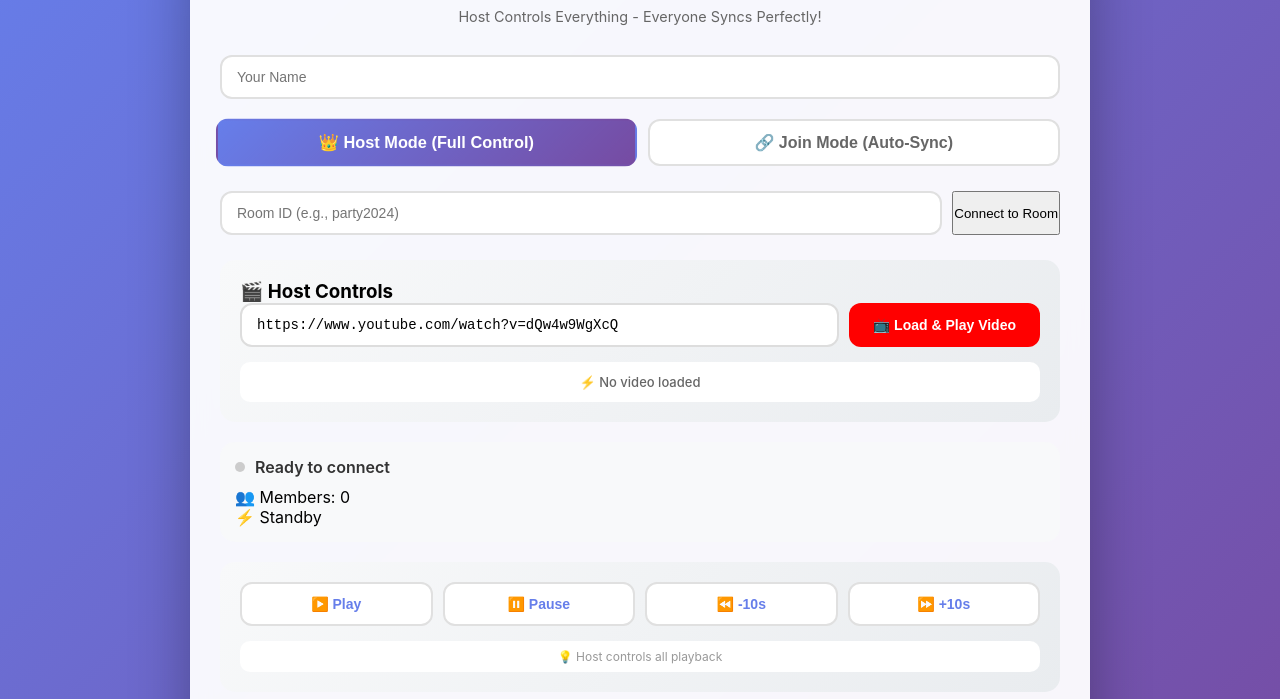
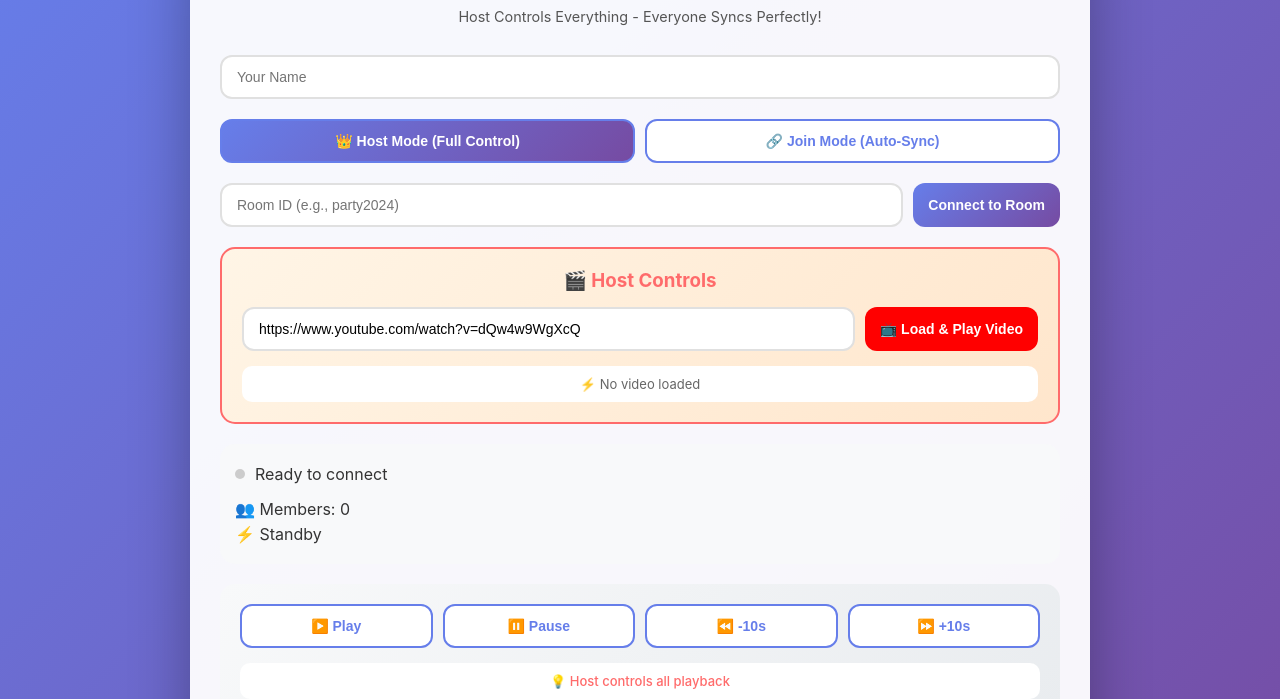
Before and after one commit to mankuudayganesh/Synwave-Music-Player, a plain HTML site: page index.html in a window 1280 px wide. Both pictures are taken after a click on the button "👑 Host Mode (Full Control)". Shown: the part 101-800 px from the top of the page. Drawn offline with Linux system fonts and the light colour scheme; no server answers.

Commit message:
Update style.css

```diff
--- a/style.css
+++ b/style.css
@@ -5,7 +5,7 @@
 }
 
 body {
-    font-family: -apple-system, BlinkMacSystemFont, 'Segoe UI', Roboto, Oxygen, Ubuntu, sans-serif;
+    font-family: -apple-system, BlinkMacSystemFont, 'Segoe UI', Roboto, sans-serif;
     background: linear-gradient(135deg, #667eea 0%, #764ba2 100%);
     min-height: 100vh;
     padding: 20px;
@@ -15,22 +15,9 @@
     max-width: 900px;
     margin: 0 auto;
     background: rgba(255, 255, 255, 0.95);
-    backdrop-filter: blur(10px);
     border-radius: 30px;
     padding: 30px;
     box-shadow: 0 20px 60px rgba(0, 0, 0, 0.3);
-    animation: fadeIn 0.5s ease;
-}
-
-@keyframes fadeIn {
-    from {
-        opacity: 0;
-        transform: translateY(20px);
-    }
-    to {
-        opacity: 1;
-        transform: translateY(0);
-    }
 }
 
 .header {
@@ -48,91 +35,64 @@
 }
 
 .header p {
-    color: #666;
+    color: #555;
     font-size: 0.9em;
 }
 
-.auth-section {
+.auth-section, .mode-section, .room-section {
     display: flex;
     gap: 10px;
     margin-bottom: 20px;
 }
 
-.auth-section input {
-    flex: 1;
-    padding: 12px 15px;
-    border: 2px solid #e0e0e0;
-    border-radius: 12px;
-    font-size: 14px;
-    transition: all 0.3s;
-}
-
-.auth-section input:focus {
-    outline: none;
-    border-color: #667eea;
-    box-shadow: 0 0 0 3px rgba(102, 126, 234, 0.1);
-}
-
-.mode-section {
-    display: flex;
-    gap: 15px;
-    margin-bottom: 25px;
-}
-
-.mode-btn {
-    flex: 1;
-    padding: 12px;
-    border: 2px solid #e0e0e0;
-    background: white;
-    border-radius: 12px;
-    font-size: 16px;
-    font-weight: 600;
-    cursor: pointer;
-    transition: all 0.3s;
-    color: #666;
-}
-
-.mode-btn.active {
-    background: linear-gradient(135deg, #667eea 0%, #764ba2 100%);
-    color: white;
-    border-color: transparent;
-    transform: scale(1.02);
-}
-
-.room-section {
-    display: flex;
-    gap: 10px;
-    margin-bottom: 25px;
-}
-
-.room-section input {
-    flex: 1;
+input, button {
     padding: 12px 15px;
     border: 2px solid #e0e0e0;
     border-radius: 12px;
     font-size: 14px;
 }
 
-.connect-btn {
-    padding: 12px 24px;
+input {
+    flex: 1;
+}
+
+button {
     background: linear-gradient(135deg, #667eea 0%, #764ba2 100%);
     color: white;
-    border: none;
-    border-radius: 12px;
     font-weight: 600;
     cursor: pointer;
+    border: none;
     transition: transform 0.2s;
 }
 
-.connect-btn:hover {
+button:hover {
     transform: translateY(-2px);
 }
 
+.mode-btn {
+    flex: 1;
+    background: white;
+    color: #667eea;
+    border: 2px solid #667eea;
+}
+
+.mode-btn.active {
+    background: linear-gradient(135deg, #667eea 0%, #764ba2 100%);
+    color: white;
+}
+
 .host-controls {
-    background: linear-gradient(135deg, #f8f9fa 0%, #e9ecef 100%);
+    background: linear-gradient(135deg, #fff5e6 0%, #ffe6cc 100%);
     border-radius: 15px;
     padding: 20px;
     margin-bottom: 20px;
+    border: 2px solid #ff6b6b;
+}
+
+.host-controls h3 {
+    color: #ff6b6b;
+    margin-bottom: 15px;
+    text-align: center;
 }
 
 .youtube-input-section {
@@ -141,46 +101,21 @@
     margin-bottom: 15px;
 }
 
-.youtube-input-section input {
-    flex: 1;
-    padding: 12px 15px;
-    border: 2px solid #ddd;
-    border-radius: 12px;
-    font-size: 14px;
-    font-family: monospace;
-}
-
-.youtube-input-section input:focus {
-    outline: none;
-    border-color: #ff0000;
-}
-
 .load-video-btn {
-    padding: 12px 24px;
     background: #ff0000;
-    color: white;
-    border: none;
-    border-radius: 12px;
-    font-weight: 600;
-    cursor: pointer;
-    transition: all 0.2s;
-    font-size: 14px;
 }
 
 .load-video-btn:hover {
-    transform: translateY(-2px);
     background: #cc0000;
-    box-shadow: 0 5px 15px rgba(255, 0, 0, 0.3);
 }
 
 .current-video-info {
     background: white;
-    padding: 12px;
+    padding: 10px;
     border-radius: 10px;
     text-align: center;
     color: #666;
     font-size: 13px;
-    font-weight: 500;
 }
 
 .player-container {
@@ -189,7 +124,6 @@
     overflow: hidden;
     background: #000;
     aspect-ratio: 16/9;
-    box-shadow: 0 5px 20px rgba(0, 0, 0, 0.2);
 }
 
 #youtubePlayer {
@@ -216,7 +150,6 @@
     height: 10px;
     border-radius: 50%;
     background: #ccc;
-    transition: all 0.3s;
 }
 
 .status-dot.active {
@@ -231,15 +164,9 @@
     100% { opacity: 1; }
 }
 
-#statusText {
-    font-weight: 600;
+#statusText, #memberCount, #syncRole {
+    margin: 5px 0;
     color: #333;
-}
-
-.member-count {
-    color: #666;
-    font-size: 14px;
-    font-weight: 500;
 }
 
 .control-card {
@@ -253,48 +180,40 @@
     display: flex;
     gap: 10px;
     margin-bottom: 15px;
+    flex-wrap: wrap;
 }
 
 .ctrl-btn {
     flex: 1;
-    padding: 12px;
     background: white;
-    border: 2px solid #e0e0e0;
-    border-radius: 12px;
-    font-size: 14px;
-    font-weight: 600;
-    cursor: pointer;
-    transition: all 0.2s;
     color: #667eea;
+    border: 2px solid #667eea;
+    min-width: 80px;
 }
 
 .ctrl-btn:hover {
     background: #667eea;
     color: white;
-    border-color: #667eea;
-}
-
-.ctrl-btn:active {
-    transform: scale(0.95);
 }
 
 .sync-status {
     text-align: center;
-    font-size: 12px;
-    color: #999;
-    padding: 8px;
+    font-size: 13px;
+    color: #ff6b6b;
+    padding: 10px;
     background: white;
     border-radius: 10px;
+    font-weight: 500;
 }
 
 .info-text {
     text-align: center;
     font-size: 12px;
-    color: #999;
+    color: #666;
     padding: 15px;
     background: #f8f9fa;
     border-radius: 12px;
-    line-height: 1.5;
+    line-height: 1.6;
 }
 
 @media (max-width: 600px) {
@@ -302,18 +221,11 @@
         padding: 20px;
     }
 
-    .auth-section,
-    .mode-section,
-    .room-section,
-    .youtube-input-section {
+    .auth-section, .mode-section, .room-section, .youtube-input-section {
         flex-direction: column;
     }
 
     .control-buttons {
         flex-direction: column;
     }
-
-    .load-video-btn {
-        width: 100%;
-    }
 }
```
